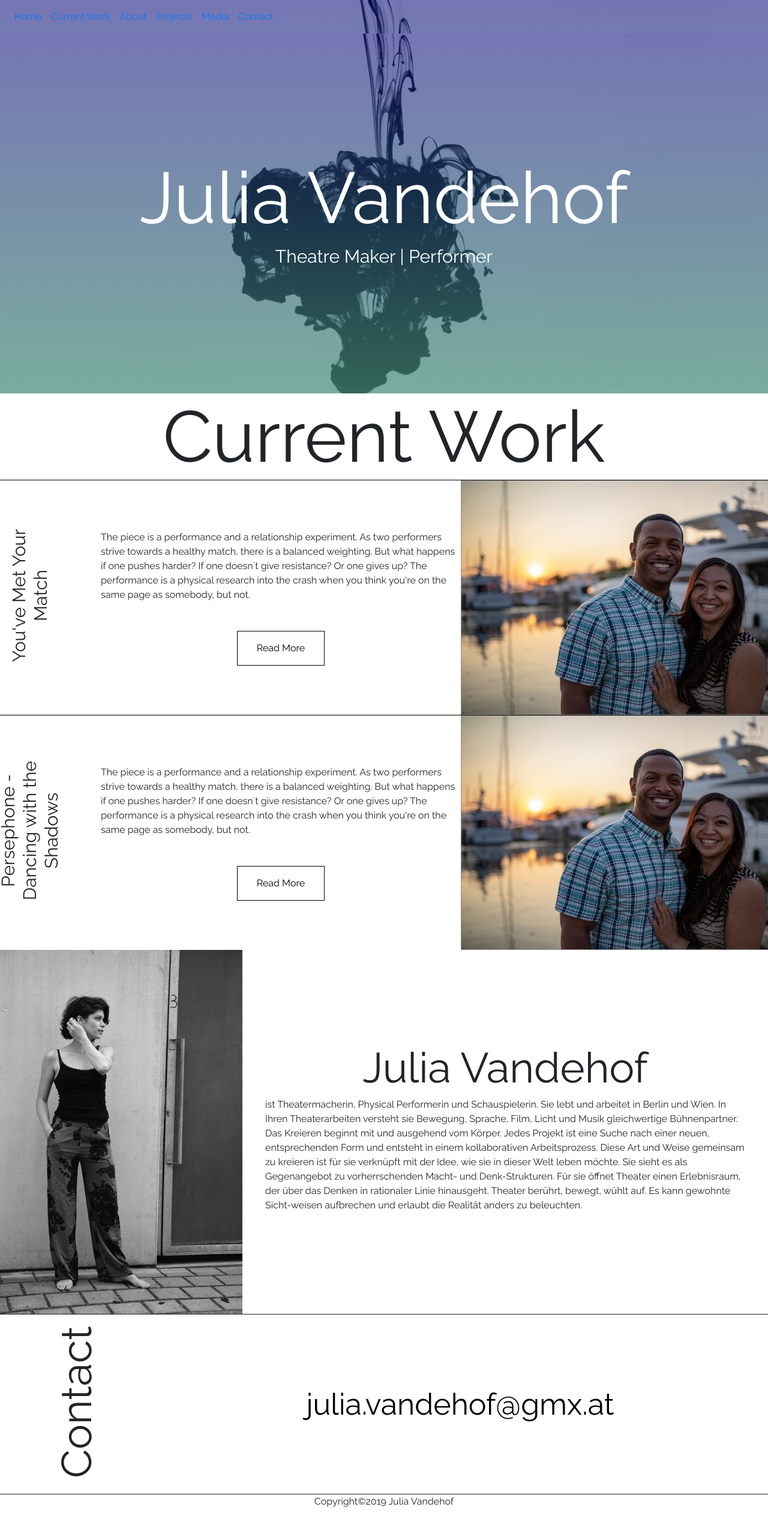
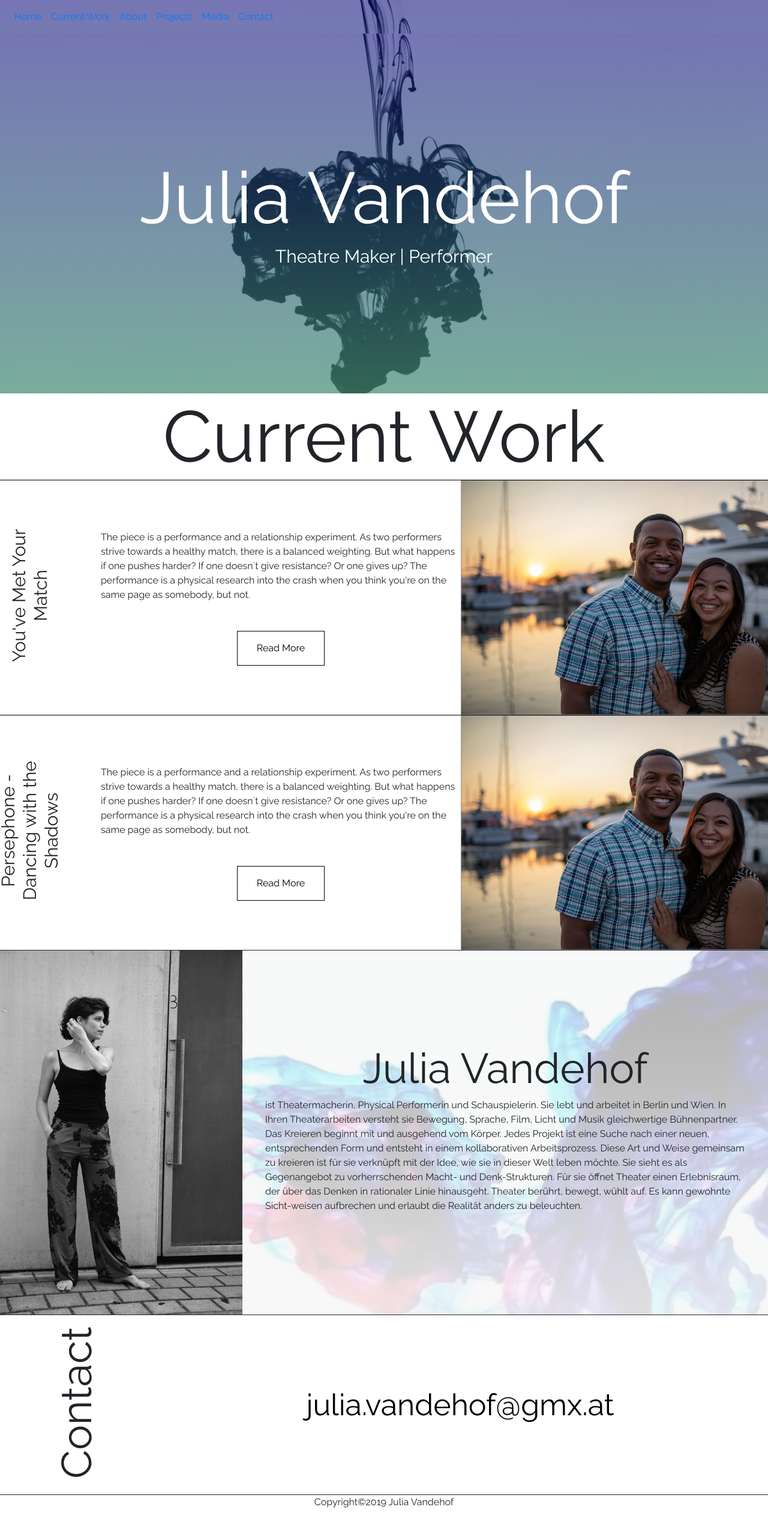
Before and after one commit to matteocarpi/julia, a Jekyll site: the page built from index.md, in a window 1280 px wide. Shown: the whole page at 60% size. Built offline with Jekyll 4.4.1, drawn with Linux system fonts in a browser that asks for light colours.

Commit message:
background of julia

```diff
--- a/_sass/home.scss
+++ b/_sass/home.scss
@@ -65,6 +65,12 @@
   display: flex;
   justify-content: space-evenly;
   border-bottom: solid 1px;
+  border-top: solid 1px;
+  background: linear-gradient(
+      rgba(247, 247, 247, 0.7),
+      rgba(247, 247, 247, 0.9)
+      ), url(/assets/img/colored-ink.jpg);
+  background-size: cover;
 }
 .bio {
   margin: 0 auto;
```
Also changed, not shown: assets/img/colored-ink.jpg (added).
